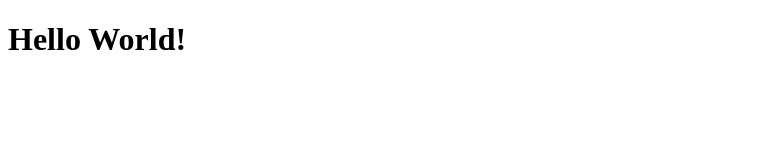
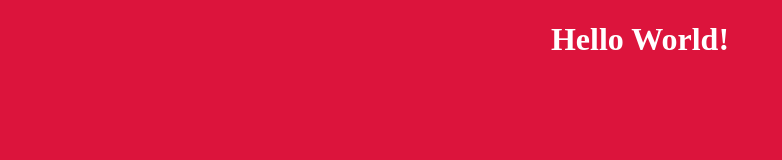
Before and after one commit to Hafizisrar123/Hafizisrar123.github.io, a plain HTML site: page index.html in a window 1280 px wide. Shown: the whole page, without its empty margins (0-782 px from the left). Drawn offline with Linux system fonts and the light colour scheme.

Commit message:
first commit

```diff
--- a/index.html
+++ b/index.html
@@ -4,8 +4,20 @@
     <meta charset="UTF-8">
     <meta name="viewport" content="width=device-width, initial-scale=1.0">
     <title>Document</title>
+    <style>
+        body{
+            background-color: crimson;
+        }
+        div {
+            text-align: center;
+            color: white;
+
+        }
+    </style>
 </head>
 <body>
-    <h1>Hello World!</h1>
+    <div>
+        <h1>Hello World!</h1>
+    </div>
 </body>
 </html>
```
